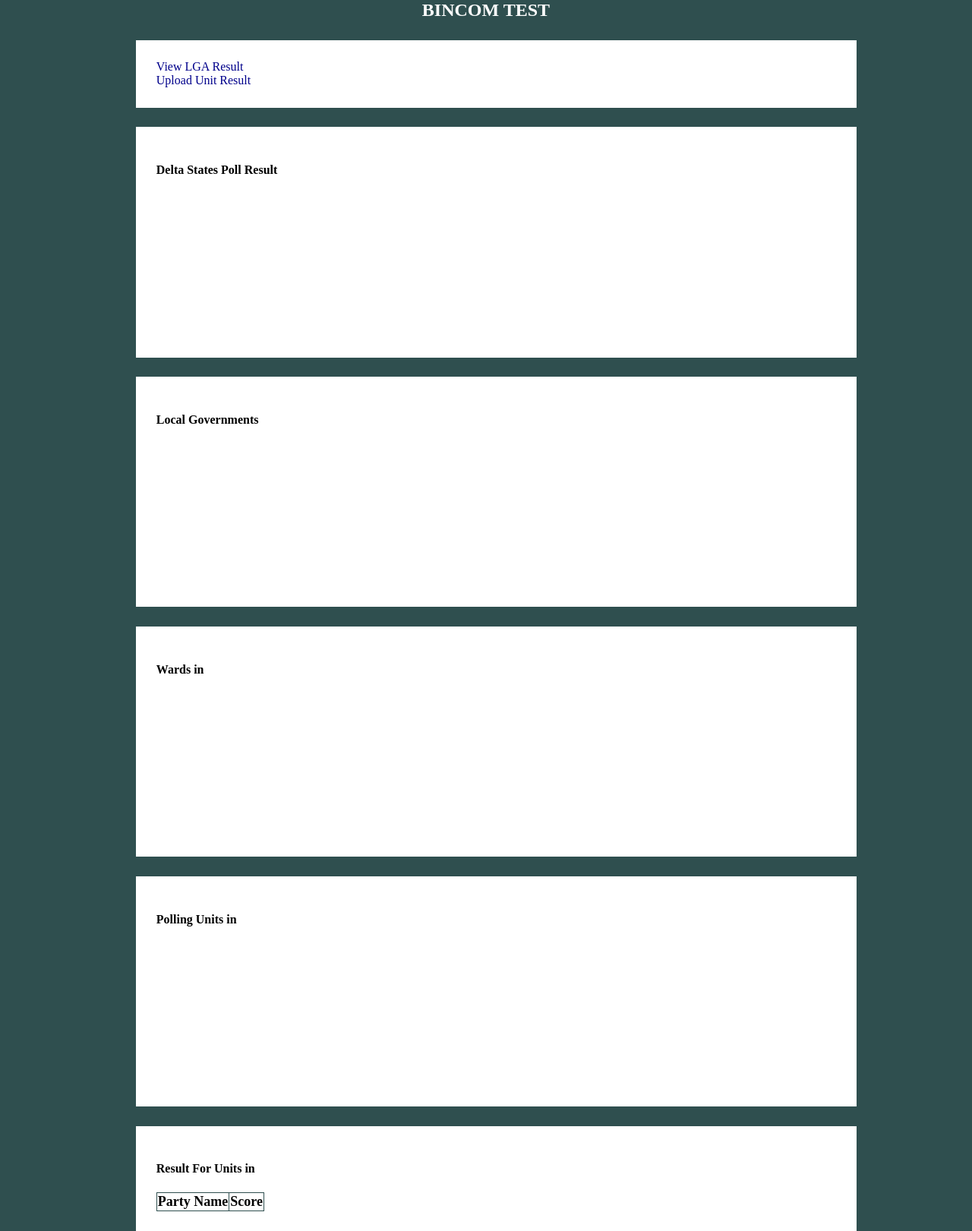
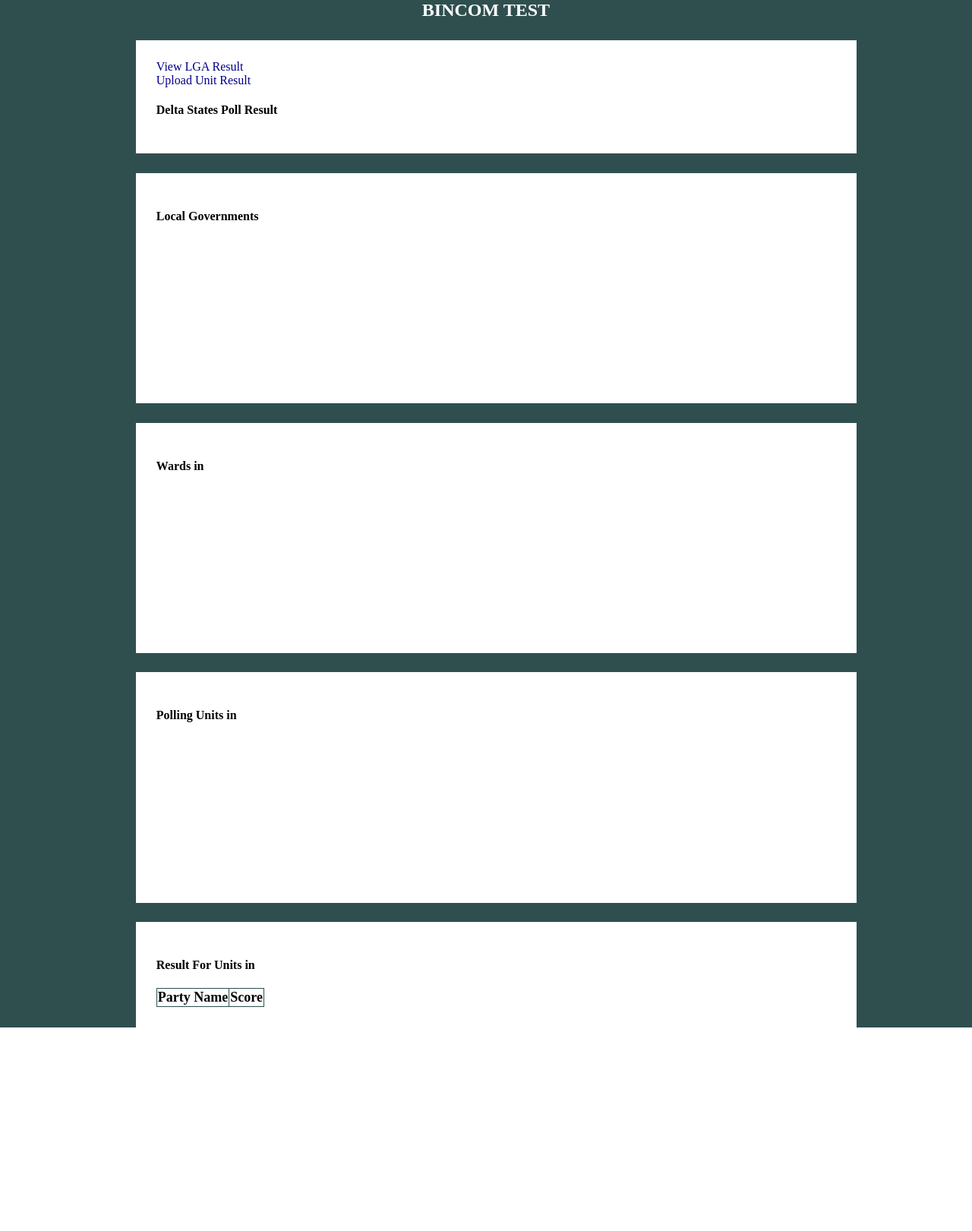
Before and after one commit to petidesoftwares/bincom_test_frontend, a PHP site: page / in a window 1280 px wide. Shown: the whole page at 76% size. After the commit the page ends 1353 px from the top, so only its background shows below. Run offline with PHP 8.4, Linux system fonts and the light colour scheme; lists and menus that the app fills with data are empty.

Commit message:
style commit

```diff
--- a/css/bincomcss.css
+++ b/css/bincomcss.css
@@ -21,7 +21,7 @@ a{
     color: darkblue;
 }
 a:visited{
-    color: white;
+    color: darkblue;
 }
 .card{
     width: 70%;
@@ -32,6 +32,7 @@ a:visited{
     padding: 2%;
     background-color: white;
     border: solid 1px white;
+    overflow: auto;
 }
 .card-fluid{
     width: 70%;
--- a/index.php
+++ b/index.php
@@ -9,11 +9,12 @@
 <div class="card-fluid">
     <span class="span-link"><a href="views/lga.php">View LGA Result</a></span><br>
     <span class="span-link"><a href="views/upload-poll-result.php">Upload Unit Result</a></span><br>
+    <h4> Delta States Poll Result</h4>
 </div>
-<div class="card" id="states">
-    <h4> Delta States Poll Result</h4>
-    <ul id = "state-list"</ul>
-</div>
+<!--<div class="card" id="states">-->
+<!--    <h4> Delta States Poll Result</h4>-->
+<!--    <ul id = "state-list"</ul>-->
+<!--</div>-->
 <div class="card" id = "lgas">
     <h4>Local Governments</h4>
     <ul id="lga-list"></ul>
```
